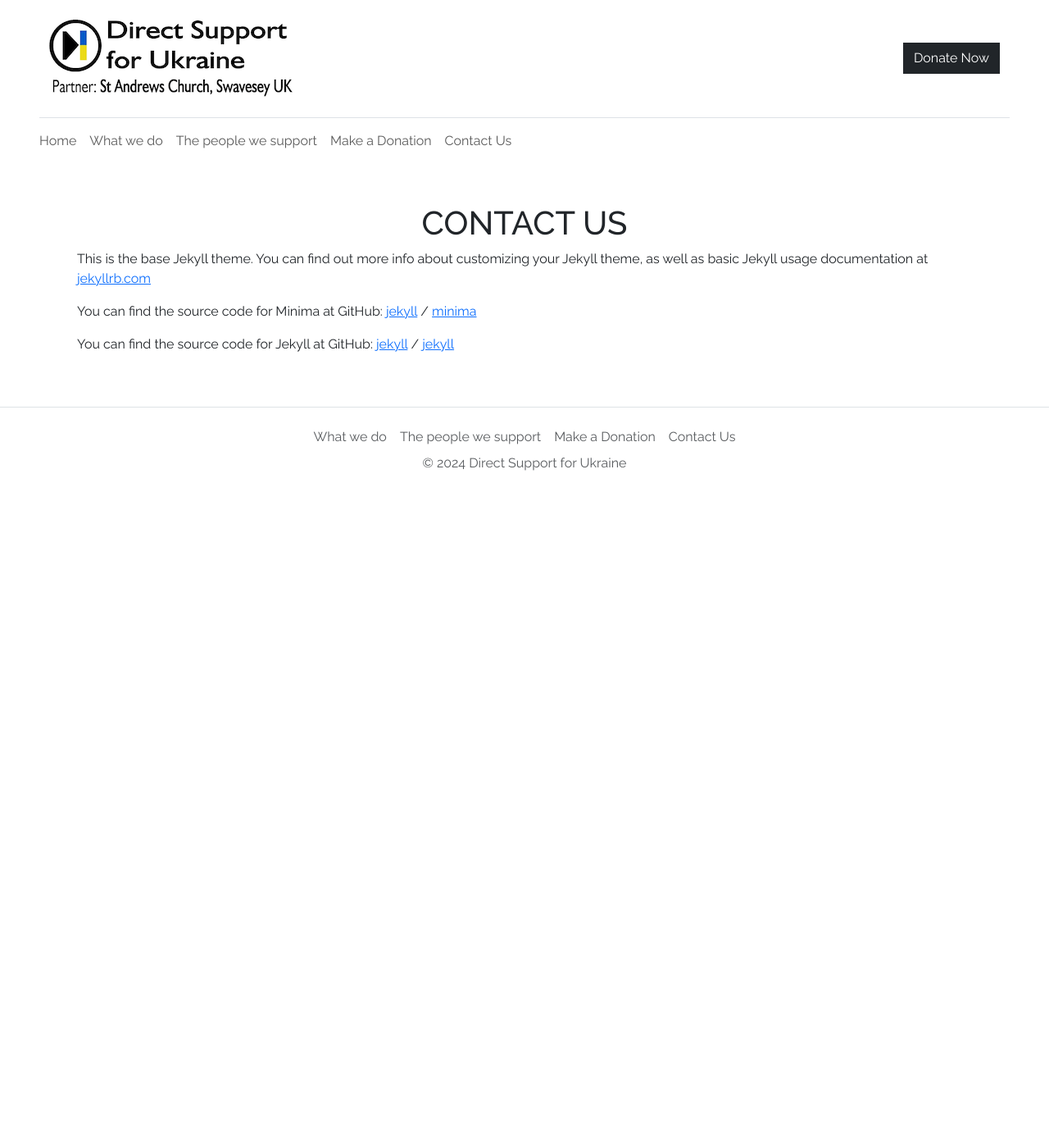
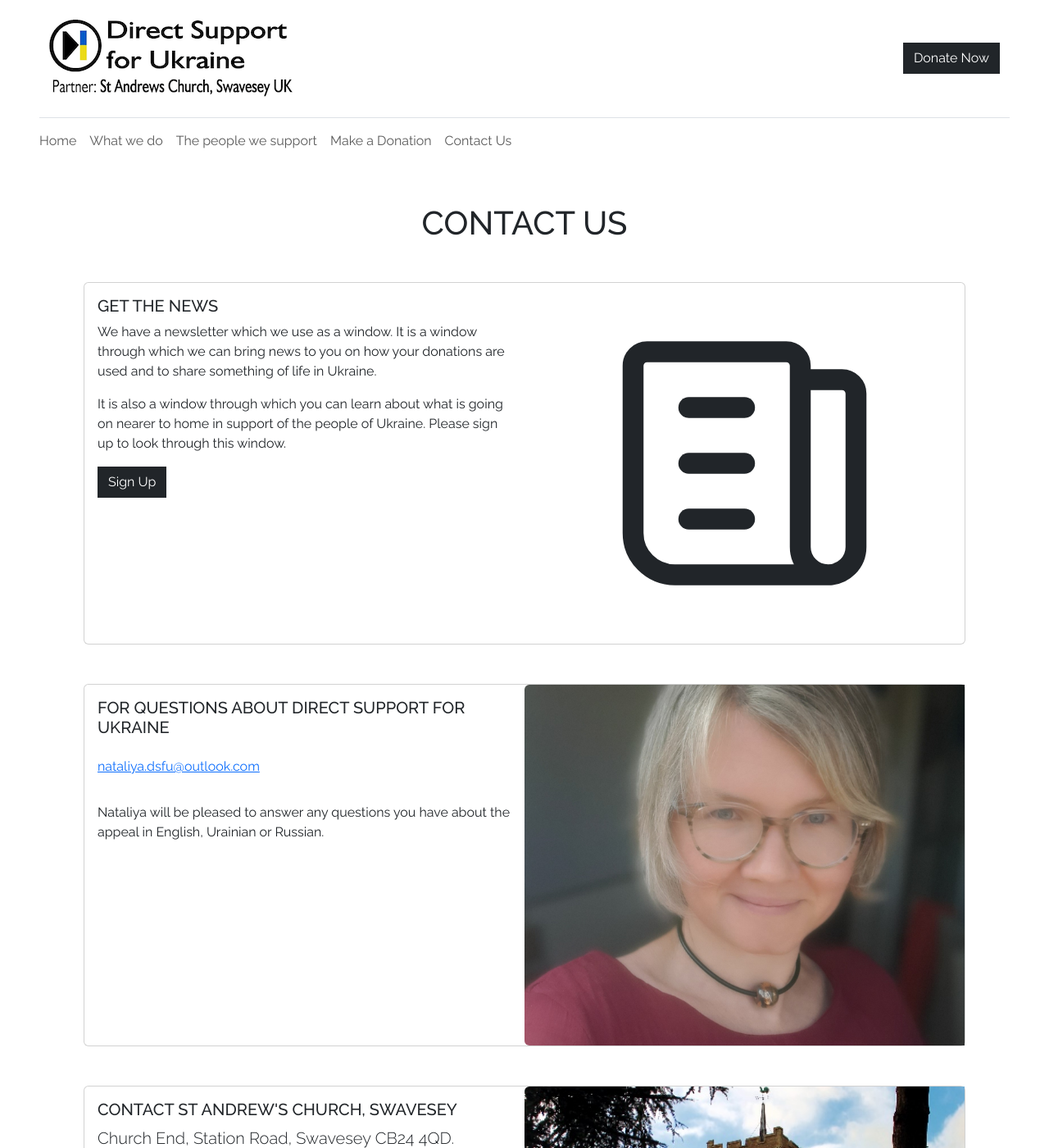
Before and after one commit to allymparker/dsfu, a Jekyll site: the page built from site/contact.html, in a window 1280 px wide and 1400 px high. Shown: the whole window at 82% size. Built offline with Jekyll 4.4.1, drawn with Linux system fonts in a browser that asks for light colours; some of the changed text lies outside the part shown.

Commit message:
Improve contact us and donate

```diff
--- a/site/_config.yml
+++ b/site/_config.yml
@@ -35,8 +35,8 @@ header_pages:
   - what-we-do.html
   - who-we-support.markdown
   - about-us.markdown
-  - donate.markdown
-  - contact.markdown
+  - donate.html
+  - contact.html
 
 excerpt_pages:
   - what-we-do.markdown
--- /dev/null
+++ b/site/contact.html
@@ -0,0 +1,112 @@
+---
+layout: page
+title: Contact Us
+permalink: /contact/
+---
+
+<div class="card my-5 mx-2">
+  <div class="row g-0 flex-row-reverse">
+    <div class="col-md-6 p-3" style="height: 440px">
+      <svg
+        xmlns="http://www.w3.org/2000/svg"
+        class="icon icon-tabler icon-tabler-news h-100 w-100"
+        width="24"
+        height="24"
+        viewBox="0 0 24 24"
+        stroke-width="1.5"
+        stroke="currentColor"
+        fill="none"
+        stroke-linecap="round"
+        stroke-linejoin="round"
+      >
+        <path stroke="none" d="M0 0h24v24H0z" fill="none" />
+        <path
+          d="M16 6h3a1 1 0 0 1 1 1v11a2 2 0 0 1 -4 0v-13a1 1 0 0 0 -1 -1h-10a1 1 0 0 0 -1 1v12a3 3 0 0 0 3 3h11"
+        />
+        <path d="M8 8l4 0" />
+        <path d="M8 12l4 0" />
+        <path d="M8 16l4 0" />
+      </svg>
+    </div>
+    <div class="col-md-6">
+      <div class="card-body">
+        <h5 class="card-title">get the news</h5>
+        <div class="card-text">
+          <p>
+            We have a newsletter which we use as a window. It is a window
+            through which we can bring news to you on how your donations are
+            used and to share something of life in Ukraine.
+          </p>
+          <p>
+            It is also a window through which you can learn about what is going
+            on nearer to home in support of the people of Ukraine. Please sign
+            up to look through this window.
+          </p>
+          <a
+            class="btn btn-dark rounded-0"
+            target="_blank"
+            href="http://eepurl.com/h4mrHj"
+            >Sign Up</a
+          >
+        </div>
+      </div>
+    </div>
+  </div>
+</div>
+
+<div class="card my-5 mx-2">
+  <div class="row g-0 flex-row-reverse">
+    <div class="col-md-6">
+      <img
+        src="{{ '/assets/img/headshots/nataliya.jpg' | relative_url }}"
+        style="object-position: 50% 50%; height: 440px"
+        class="w-100 object-fit-cover img-fluid rounded-start"
+        alt="Nataliya"
+      />
+    </div>
+    <div class="col-md-6">
+      <div class="card-body">
+        <h5 class="card-title">
+          FOR QUESTIONS ABOUT DIRECT SUPPORT FOR UKRAINE
+        </h5>
+        <div class="card-text">
+          <p class="py-3">
+            <a href="mailto:nataliya.dsfu@outlook.com"
+              >nataliya.dsfu@outlook.com</a
+            >
+          </p>
+          <p>
+            Nataliya will be pleased to answer any questions you have about the
+            appeal in English, Urainian or Russian.
+          </p>
+        </div>
+      </div>
+    </div>
+  </div>
+</div>
+
+<div class="card my-5 mx-2">
+  <div class="row g-0 flex-row-reverse">
+    <div class="col-md-6">
+      <img
+        src="{{ '/assets/img/st-andrews-front.jpg' | relative_url }}"
+        style="object-position: 50% 50%; height: 440px"
+        class="w-100 object-fit-cover img-fluid rounded-start"
+        alt="St. Andrews Church"
+      />
+    </div>
+    <div class="col-md-6">
+      <div class="card-body">
+        <h5 class="card-title">CONTACT ST ANDREW'S CHURCH, SWAVESEY</h5>
+        <div class="card-text">
+          <p class="lead">Church End, Station Road, Swavesey CB24 4QD.</p>
+
+          <p>
+            For further information, please contact the churchwardens: Nicky
+            Carne: 01954 230971 or Jacqui Fuller: 01954 230774
+          </p>
+        </div>
+      </div>
+    </div>
+  </div>
+</div>
--- a/site/contact.markdown
+++ /dev/null
@@ -1,18 +0,0 @@
----
-layout: page
-title: Contact Us
-permalink: /contact/
----
-
-This is the base Jekyll theme. You can find out more info about customizing your Jekyll theme, as well as basic Jekyll usage documentation at [jekyllrb.com](https://jekyllrb.com/)
-
-You can find the source code for Minima at GitHub:
-[jekyll][jekyll-organization] /
-[minima](https://github.com/jekyll/minima)
-
-You can find the source code for Jekyll at GitHub:
-[jekyll][jekyll-organization] /
-[jekyll](https://github.com/jekyll/jekyll)
-
-
-[jekyll-organization]: https://github.com/jekyll
--- a/site/what-we-do.html
+++ b/site/what-we-do.html
@@ -7,13 +7,13 @@ excerpt-image: Logo%20x.png
 ---
 
 <div class="row g-2 my-5">
-  <div class="col-md-6 text-start">
+  <div class="col">
     <h1>WHAT HAS BEEN GOING ON</h1>
 
     To read about what has been happening and reported in our previous
     Newsletters please click on the link opposite
   </div>
-  <div class="col-md-6">
+  <div class="col">
     <script
       language="javascript"
       src="https://directsupportforukraine.us10.list-manage.com/generate-js/?u=55e2683dd6b23b0b502722ed3&fid=31928&show=10"
```
Also changed, not shown: site/donate.html (added, +157 -0 lines), site/donate.markdown (deleted, +0 -41 lines).
